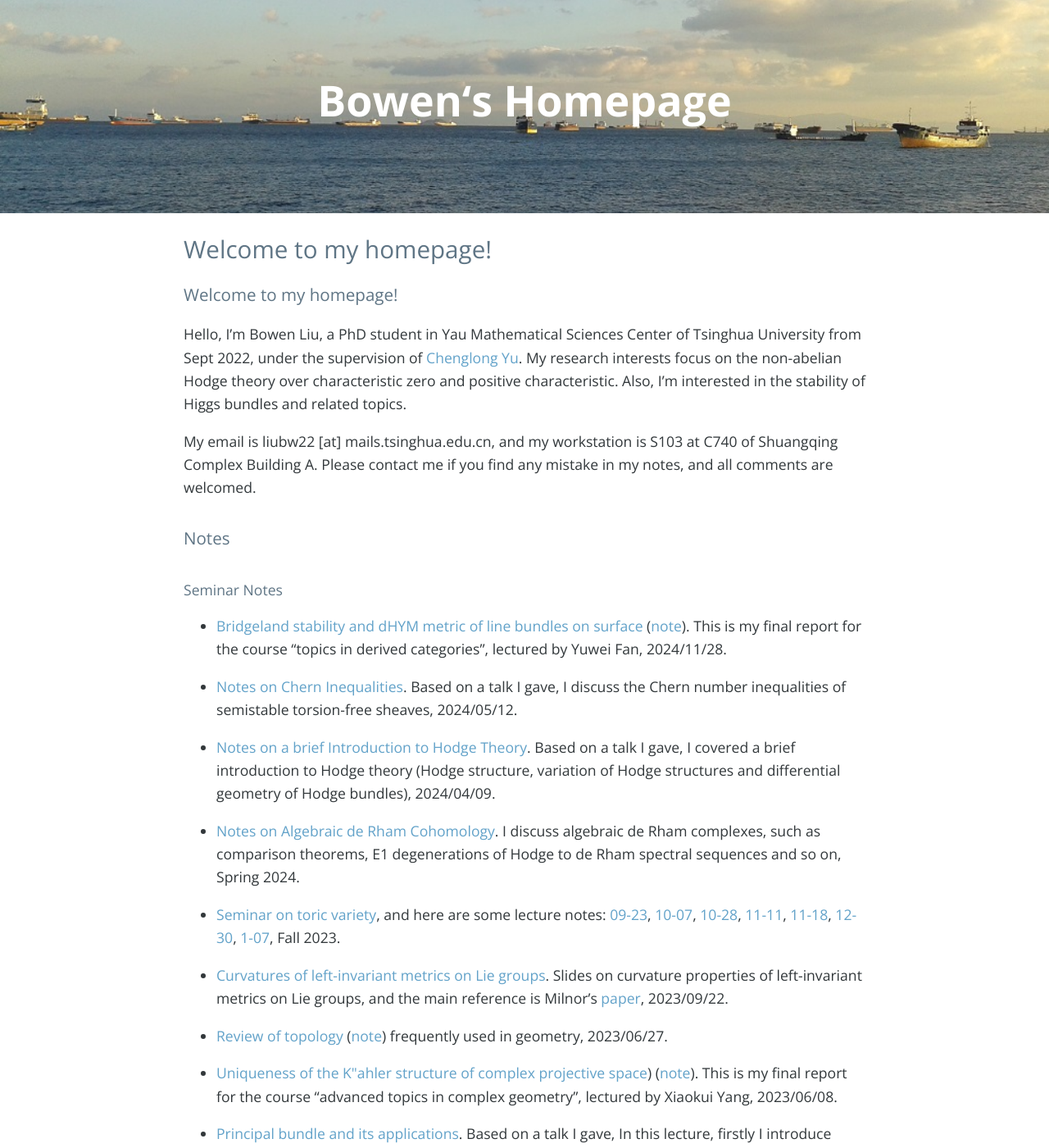
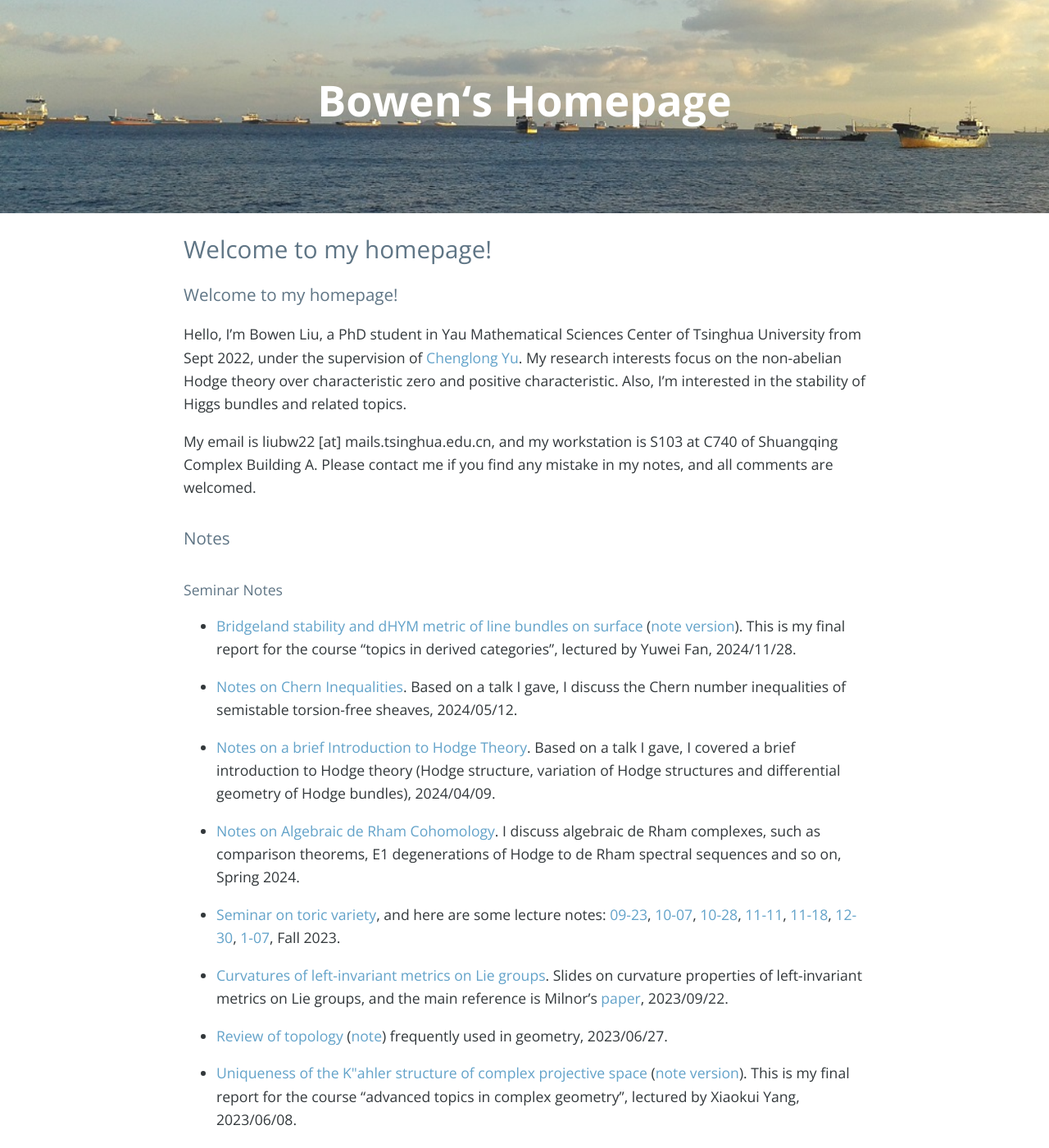
Before and after one commit to bowenl-math/bowenl-math.github.io, a Jekyll site: the page built from index.md, in a window 1280 px wide and 1400 px high. Shown: the whole window at 82% size. Built offline with Jekyll 4.4.1, drawn with Linux system fonts in a browser that asks for light colours; nearby versions of some CDN libraries; our own code applies the rules of GitHub Pages for plain Markdown files; the list of posts is cut into pages by our own code; comment, search, counter and statistics services are not loaded.

Commit message:
Update index.md

```diff
--- a/index.md
+++ b/index.md
@@ -7,7 +7,7 @@
 
 ### Notes
 #### Seminar Notes
-* [Bridgeland stability and dHYM metric of line bundles on surface](notes/2024Fall/11_28_slices.pdf) ([note](notes/2024Fall/11_28.pdf)). This is my final report for the course “topics in derived categories”, lectured by Yuwei Fan, 2024/11/28.
+* [Bridgeland stability and dHYM metric of line bundles on surface](notes/2024Fall/11_28_slices.pdf) ([note version](notes/2024Fall/11_28.pdf)). This is my final report for the course “topics in derived categories”, lectured by Yuwei Fan, 2024/11/28.
 
 * [Notes on Chern Inequalities](notes/2024Spring/Miyaoka.pdf). Based on a talk I gave, I discuss the Chern number inequalities of semistable torsion-free sheaves, 2024/05/12.
 
@@ -19,9 +19,9 @@
 
 * [Curvatures of left-invariant metrics on Lie groups](notes/personal notes/Curvatures_of_Lie_group.pdf). Slides on curvature properties of left-invariant metrics on Lie groups, and the main reference is Milnor’s [paper](https://mathscinet.ams.org/mathscinet/article?mr=0425012), 2023/09/22.
 
-* [Review of topology](notes/personal notes/Review_of_topology/note.pdf) ([note](notes/personal notes/Review_of_topology/slides.pdf))  frequently used in geometry, 2023/06/27.
+* [Review of topology](notes/personal notes/Review_of_topology/slides.pdf) ([note](notes/personal notes/Review_of_topology/note.pdf))  frequently used in geometry, 2023/06/27.
 
-* [Uniqueness of the K\"ahler structure of complex projective space](notes/personal notes/Uniqueness_CPn/slides.pdf)) ([note](notes/personal notes/Uniqueness_CPn/note.pdf)). This is my final report for the course “advanced topics in complex geometry”, lectured by Xiaokui Yang, 2023/06/08.
+* [Uniqueness of the K\"ahler structure of complex projective space](notes/personal notes/Uniqueness_CPn/slides.pdf) ([note version](notes/personal notes/Uniqueness_CPn/note.pdf)). This is my final report for the course “advanced topics in complex geometry”, lectured by Xiaokui Yang, 2023/06/08.
 
 * [Principal bundle and its applications](notes/2023Spring/geometry_of_principal_bundle.pdf). Based on a talk I gave, In this lecture, firstly I introduce principal bundle and connections on it, and then I introduce its applications on Chern-Weil theory, Spring 2023.
 
```
